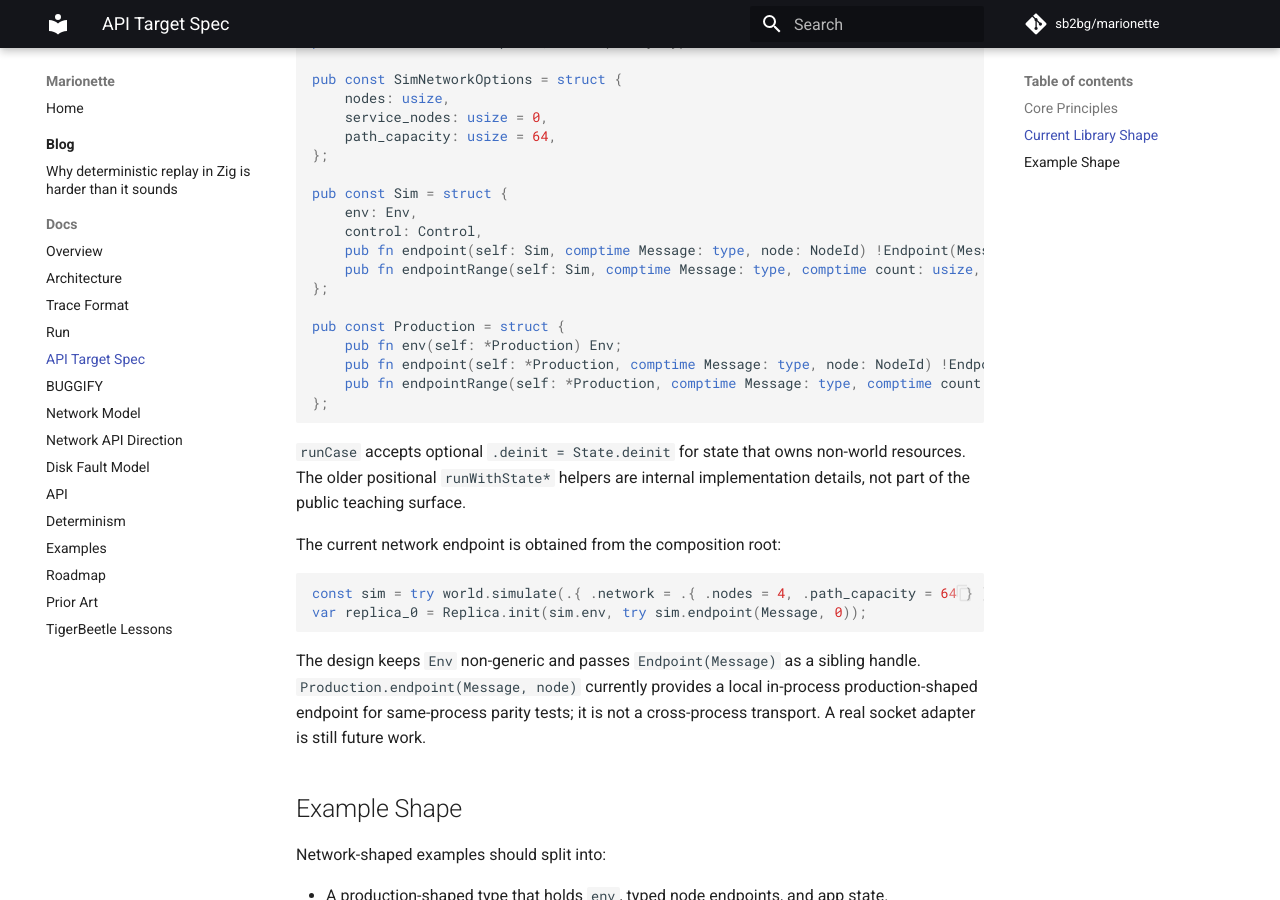
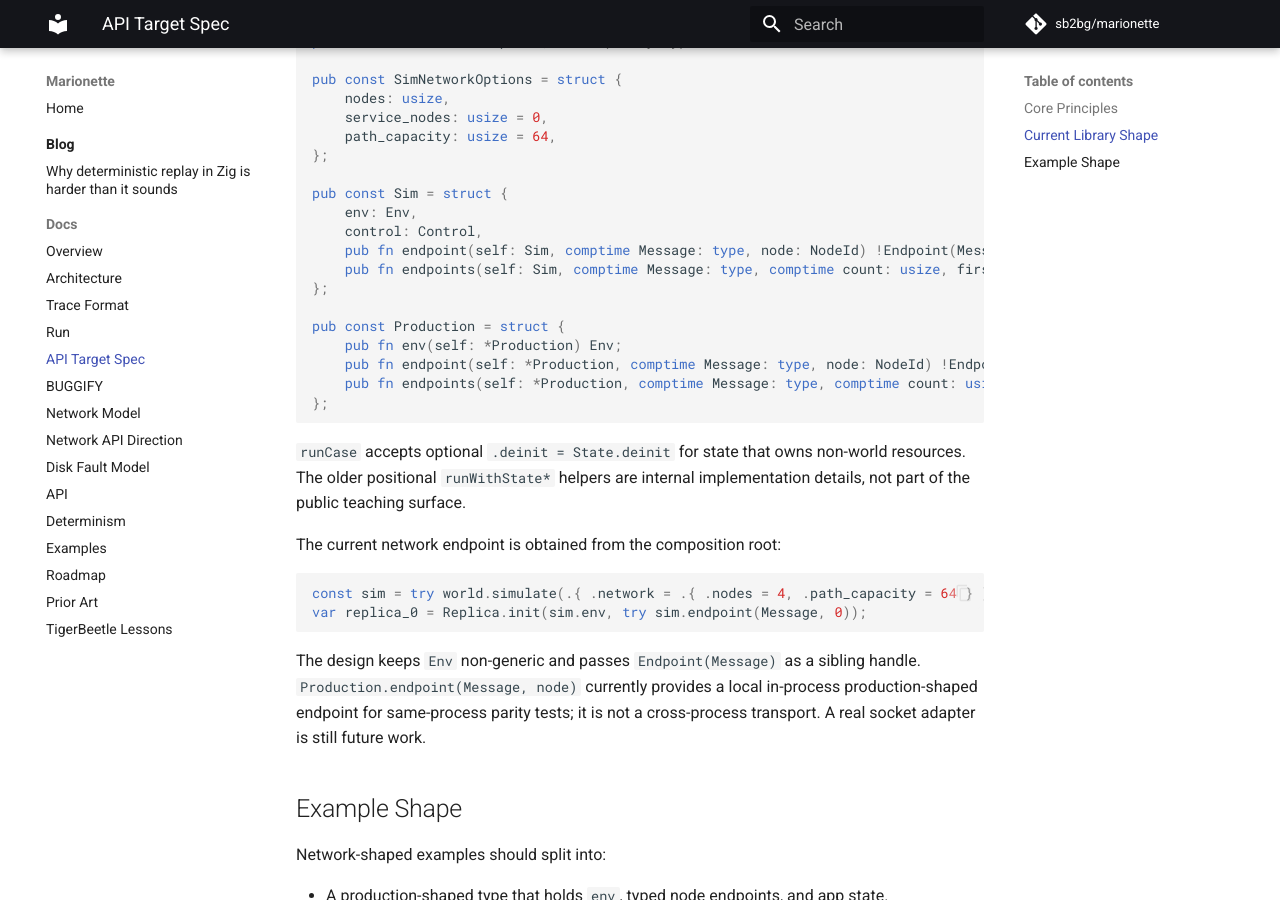
Before and after one commit to sb2bg/marionette, an MkDocs documentation site: the page built from docs/api-target.md, in a window 1280 px wide and 900 px high, scrolled down 1067 px. Built offline with MkDocs 1.6.1 and Material for MkDocs 9.7.7, drawn with Linux system fonts in a browser that asks for light colours; comment, search, counter and statistics services are not loaded.

Commit message:
Rename endpointRange

````diff
--- a/docs/api-target.md
+++ b/docs/api-target.md
@@ -57,13 +57,13 @@ pub const Sim = struct {
     env: Env,
     control: Control,
     pub fn endpoint(self: Sim, comptime Message: type, node: NodeId) !Endpoint(Message);
-    pub fn endpointRange(self: Sim, comptime Message: type, comptime count: usize, first_node: NodeId) ![count]Endpoint(Message);
+    pub fn endpoints(self: Sim, comptime Message: type, comptime count: usize, first_node: NodeId) ![count]Endpoint(Message);
 };
 
 pub const Production = struct {
     pub fn env(self: *Production) Env;
     pub fn endpoint(self: *Production, comptime Message: type, node: NodeId) !Endpoint(Message);
-    pub fn endpointRange(self: *Production, comptime Message: type, comptime count: usize, first_node: NodeId) ![count]Endpoint(Message);
+    pub fn endpoints(self: *Production, comptime Message: type, comptime count: usize, first_node: NodeId) ![count]Endpoint(Message);
 };
 ```
 
````
Also changed, not shown: docs/network-api.md (+1 -1 lines), 4 other files.
